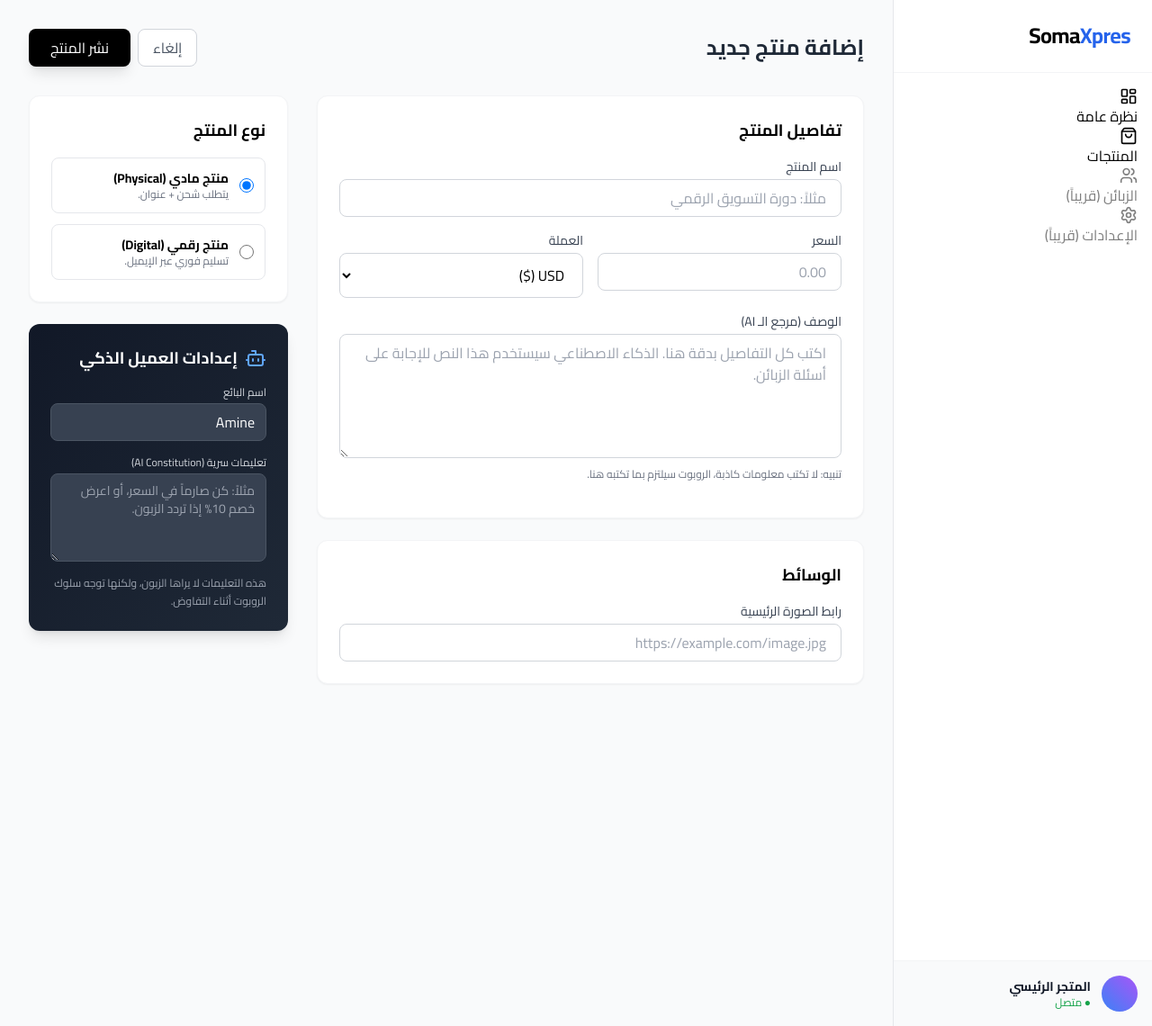
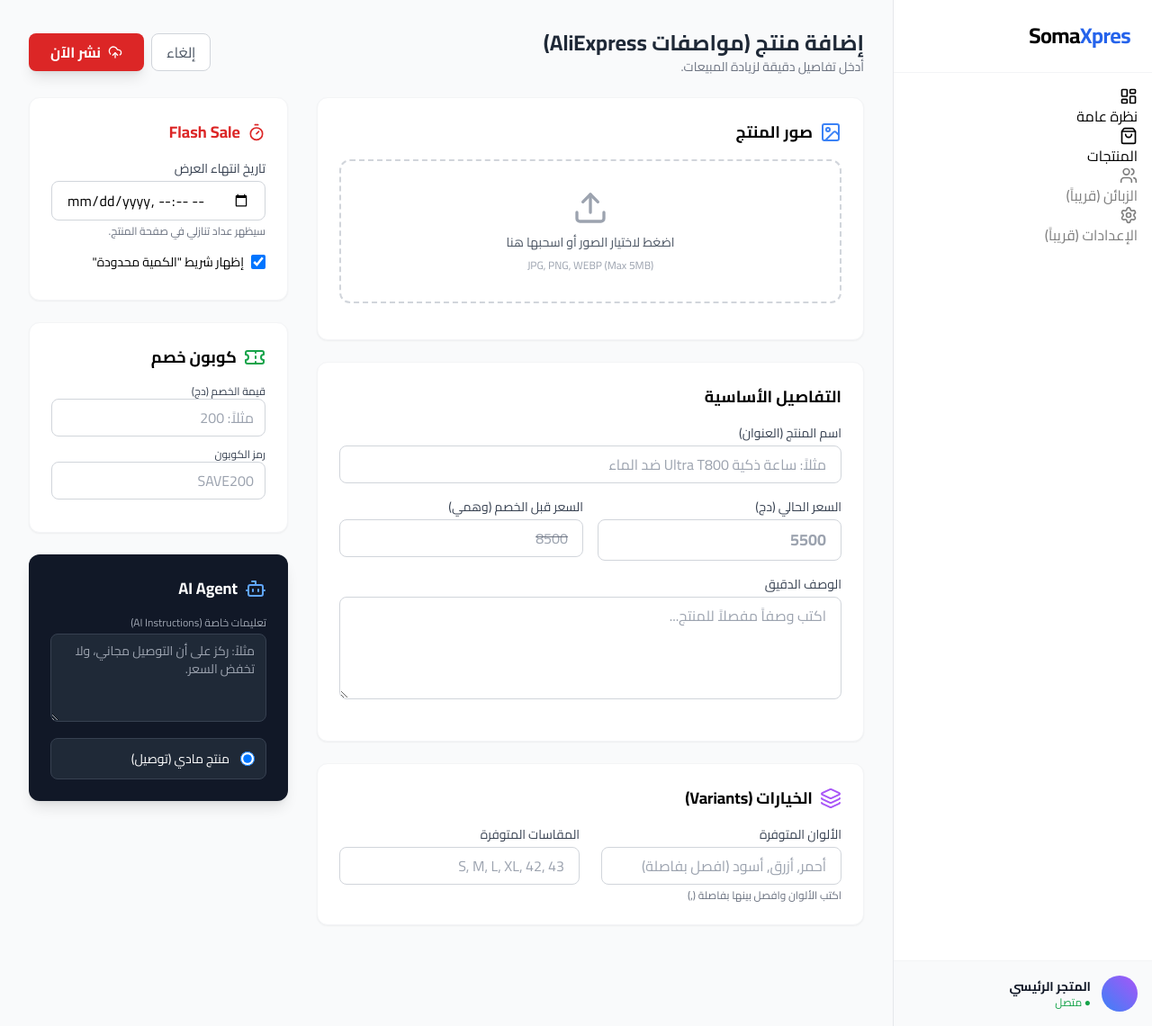
Before and after one commit to Moussabenmoussa/SomaXpres, a Flask app: page /dashboard/products/new in a window 1280 px wide. Shown: the whole page at 90% size. Run offline with Flask 3, Linux system fonts and the light colour scheme; some libraries are stand-ins or nearby versions.

Commit message:
Update add_product.html

```diff
--- a/app/templates/dashboard/add_product.html
+++ b/app/templates/dashboard/add_product.html
@@ -1,109 +1,219 @@
 {% extends "layout_dashboard.html" %}
 
 {% block content %}
-<div class="max-w-5xl mx-auto">
+<div class="max-w-5xl mx-auto pb-20">
 
-    <div class="flex justify-between items-center mb-8">
-        <h2 class="text-2xl font-bold text-gray-800">إضافة منتج جديد</h2>
+    <div class="flex justify-between items-center mb-6">
+        <div>
+            <h2 class="text-2xl font-bold text-gray-800">إضافة منتج (مواصفات AliExpress)</h2>
+            <p class="text-sm text-gray-500">أدخل تفاصيل دقيقة لزيادة المبيعات.</p>
+        </div>
         <div class="flex gap-2">
-            <button class="px-4 py-2 text-gray-600 bg-white border border-gray-300 rounded-lg hover:bg-gray-50">إلغاء</button>
-            <button type="submit" form="productForm" class="px-6 py-2 bg-black text-white rounded-lg hover:bg-gray-800 shadow-lg">نشر المنتج</button>
+            <a href="/dashboard" class="px-4 py-2 text-gray-600 bg-white border border-gray-300 rounded-lg hover:bg-gray-50">إلغاء</a>
+            <button type="submit" form="productForm" class="px-6 py-2 bg-red-600 text-white rounded-lg hover:bg-red-700 shadow-lg font-bold flex items-center gap-2">
+                <i data-lucide="upload-cloud" class="w-4 h-4"></i> نشر الآن
+            </button>
         </div>
     </div>
 
     <form id="productForm" action="/dashboard/products/new" method="POST" class="grid grid-cols-1 lg:grid-cols-3 gap-8">
 
-        <!-- العمود الأيمن: تفاصيل المنتج (يأخذ مساحة عمودين) -->
+        <!-- العمود الأيمن: البيانات الأساسية -->
         <div class="lg:col-span-2 space-y-6">
 
-            <!-- الكارت الأول: المعلومات الأساسية -->
+            <!-- 1. الصور (Multi-Upload) -->
             <div class="bg-white p-6 rounded-xl shadow-sm border border-gray-100">
-                <h3 class="font-bold text-lg mb-4">تفاصيل المنتج</h3>
+                <h3 class="font-bold text-lg mb-4 flex items-center gap-2">
+                    <i data-lucide="image" class="text-blue-500"></i> صور المنتج
+                </h3>
+
+                <!-- منطقة الرفع -->
+                <div class="border-2 border-dashed border-gray-300 rounded-xl p-8 text-center hover:bg-gray-50 transition cursor-pointer relative" id="dropZone">
+                    <input type="file" id="fileInput" multiple accept="image/*" class="absolute inset-0 w-full h-full opacity-0 cursor-pointer" onchange="handleFiles(this.files)">
+                    <div class="space-y-2">
+                        <i data-lucide="upload" class="w-10 h-10 mx-auto text-gray-400"></i>
+                        <p class="text-sm font-medium text-gray-600">اضغط لاختيار الصور أو اسحبها هنا</p>
+                        <p class="text-xs text-gray-400">JPG, PNG, WEBP (Max 5MB)</p>
+                    </div>
+                </div>
+
+                <!-- معاينة الصور (Gallery) -->
+                <div id="galleryPreview" class="grid grid-cols-4 gap-4 mt-4"></div>
+
+                <!-- حقل مخفي لتخزين الروابط وإرسالها للسيرفر -->
+                <input type="hidden" name="images_list" id="imagesList">
+            </div>
+
+            <!-- 2. التفاصيل والسعر -->
+            <div class="bg-white p-6 rounded-xl shadow-sm border border-gray-100">
+                <h3 class="font-bold text-lg mb-4">التفاصيل الأساسية</h3>
 
                 <div class="mb-4">
-                    <label class="block text-sm font-medium text-gray-700 mb-1">اسم المنتج</label>
-                    <input type="text" name="name" required class="w-full px-4 py-2 border border-gray-300 rounded-lg focus:ring-2 focus:ring-black focus:border-transparent outline-none" placeholder="مثلاً: دورة التسويق الرقمي">
+                    <label class="block text-sm font-medium text-gray-700 mb-1">اسم المنتج (العنوان)</label>
+                    <input type="text" name="name" required class="w-full px-4 py-2 border border-gray-300 rounded-lg focus:ring-2 focus:ring-red-500 outline-none" placeholder="مثلاً: ساعة ذكية Ultra T800 ضد الماء">
                 </div>
 
                 <div class="grid grid-cols-2 gap-4 mb-4">
                     <div>
-                        <label class="block text-sm font-medium text-gray-700 mb-1">السعر</label>
-                        <input type="number" name="price" step="0.01" required class="w-full px-4 py-2 border border-gray-300 rounded-lg focus:ring-2 focus:ring-black outline-none" placeholder="0.00">
+                        <label class="block text-sm font-medium text-gray-700 mb-1">السعر الحالي (دج)</label>
+                        <input type="number" name="price" required class="w-full px-4 py-2 border border-gray-300 rounded-lg focus:ring-2 focus:ring-red-500 outline-none text-lg font-bold" placeholder="5500">
                     </div>
                     <div>
-                        <label class="block text-sm font-medium text-gray-700 mb-1">العملة</label>
-                        <select name="currency" class="w-full px-4 py-2 border border-gray-300 rounded-lg focus:ring-2 focus:ring-black outline-none bg-white">
-                            <option value="$">USD ($)</option>
-                            <option value="DZD">DZD (دج)</option>
-                            <option value="EUR">EUR (€)</option>
-                        </select>
+                        <label class="block text-sm font-medium text-gray-700 mb-1">السعر قبل الخصم (وهمي)</label>
+                        <input type="number" name="old_price" class="w-full px-4 py-2 border border-gray-300 rounded-lg text-gray-500 line-through" placeholder="8500">
                     </div>
                 </div>
 
                 <div class="mb-4">
-                    <label class="block text-sm font-medium text-gray-700 mb-1">الوصف (مرجع الـ AI)</label>
-                    <textarea name="description" rows="5" required class="w-full px-4 py-2 border border-gray-300 rounded-lg focus:ring-2 focus:ring-black outline-none" placeholder="اكتب كل التفاصيل بدقة هنا. الذكاء الاصطناعي سيستخدم هذا النص للإجابة على أسئلة الزبائن."></textarea>
-                    <p class="text-xs text-gray-500 mt-1">تنبيه: لا تكتب معلومات كاذبة، الروبوت سيلتزم بما تكتبه هنا.</p>
+                    <label class="block text-sm font-medium text-gray-700 mb-1">الوصف الدقيق</label>
+                    <textarea name="description" rows="4" class="w-full px-4 py-2 border border-gray-300 rounded-lg focus:ring-2 focus:ring-red-500 outline-none" placeholder="اكتب وصفاً مفصلاً للمنتج..."></textarea>
                 </div>
             </div>
 
-            <!-- الكارت الثاني: الصور -->
+            <!-- 3. المتغيرات (Colors & Sizes) -->
             <div class="bg-white p-6 rounded-xl shadow-sm border border-gray-100">
-                <h3 class="font-bold text-lg mb-4">الوسائط</h3>
-                <div>
-                    <label class="block text-sm font-medium text-gray-700 mb-1">رابط الصورة الرئيسية</label>
-                    <input type="url" name="image_url" class="w-full px-4 py-2 border border-gray-300 rounded-lg focus:ring-2 focus:ring-black outline-none" placeholder="https://example.com/image.jpg">
+                <div class="flex justify-between items-center mb-4">
+                    <h3 class="font-bold text-lg flex items-center gap-2">
+                        <i data-lucide="layers" class="text-purple-500"></i> الخيارات (Variants)
+                    </h3>
+                </div>
+
+                <div class="grid grid-cols-1 md:grid-cols-2 gap-6">
+                    <!-- الألوان -->
+                    <div>
+                        <label class="block text-sm font-medium text-gray-700 mb-1">الألوان المتوفرة</label>
+                        <input type="text" name="colors" class="w-full px-4 py-2 border border-gray-300 rounded-lg focus:ring-2 focus:ring-purple-500 outline-none" placeholder="أحمر, أزرق, أسود (افصل بفاصلة)">
+                        <p class="text-xs text-gray-500 mt-1">اكتب الألوان وافصل بينها بفاصلة (,)</p>
+                    </div>
+
+                    <!-- المقاسات -->
+                    <div>
+                        <label class="block text-sm font-medium text-gray-700 mb-1">المقاسات المتوفرة</label>
+                        <input type="text" name="sizes" class="w-full px-4 py-2 border border-gray-300 rounded-lg focus:ring-2 focus:ring-purple-500 outline-none" placeholder="S, M, L, XL, 42, 43">
+                    </div>
                 </div>
             </div>
+
         </div>
 
-        <!-- العمود الأيسر: إعدادات الذكاء (The Brain) -->
+        <!-- العمود الأيسر: الإعدادات النفسية والذكاء -->
         <div class="lg:col-span-1 space-y-6">
 
-            <!-- إعدادات النوع -->
+            <!-- إعدادات العرض (Flash Sale) -->
             <div class="bg-white p-6 rounded-xl shadow-sm border border-gray-100">
-                <h3 class="font-bold text-lg mb-4">نوع المنتج</h3>
-                <div class="space-y-3">
-                    <label class="flex items-center gap-3 p-3 border rounded-lg cursor-pointer hover:bg-gray-50 transition">
-                        <input type="radio" name="product_type" value="physical" checked class="w-4 h-4 text-black focus:ring-black">
-                        <div>
-                            <span class="block font-bold text-sm">منتج مادي (Physical)</span>
-                            <span class="block text-xs text-gray-500">يتطلب شحن + عنوان.</span>
-                        </div>
-                    </label>
-                    <label class="flex items-center gap-3 p-3 border rounded-lg cursor-pointer hover:bg-gray-50 transition">
-                        <input type="radio" name="product_type" value="digital" class="w-4 h-4 text-black focus:ring-black">
-                        <div>
-                            <span class="block font-bold text-sm">منتج رقمي (Digital)</span>
-                            <span class="block text-xs text-gray-500">تسليم فوري عبر الإيميل.</span>
-                        </div>
+                <h3 class="font-bold text-lg mb-4 text-red-600 flex items-center gap-2">
+                    <i data-lucide="timer" class="w-5 h-5"></i> Flash Sale
+                </h3>
+
+                <div class="mb-4">
+                    <label class="block text-sm font-medium text-gray-700 mb-1">تاريخ انتهاء العرض</label>
+                    <input type="datetime-local" name="offer_end_time" class="w-full px-4 py-2 border border-gray-300 rounded-lg outline-none">
+                    <p class="text-xs text-gray-500 mt-1">سيظهر عداد تنازلي في صفحة المنتج.</p>
+                </div>
+
+                <div class="mb-2">
+                    <label class="flex items-center gap-2 cursor-pointer">
+                        <input type="checkbox" name="show_stock_bar" checked class="w-4 h-4 text-red-600 rounded">
+                        <span class="text-sm font-medium">إظهار شريط "الكمية محدودة"</span>
                     </label>
                 </div>
             </div>
 
-            <!-- إعدادات البائع الآلي (AI Agent) -->
-            <div class="bg-gradient-to-br from-gray-900 to-gray-800 text-white p-6 rounded-xl shadow-lg">
-                <div class="flex items-center gap-2 mb-4">
-                    <i data-lucide="bot" class="text-blue-400"></i>
-                    <h3 class="font-bold text-lg">إعدادات العميل الذكي</h3>
+            <!-- إعدادات الكوبون -->
+            <div class="bg-white p-6 rounded-xl shadow-sm border border-gray-100">
+                <h3 class="font-bold text-lg mb-4 flex items-center gap-2">
+                    <i data-lucide="ticket" class="text-green-600"></i> كوبون خصم
+                </h3>
+                <div class="mb-3">
+                    <label class="block text-xs font-medium text-gray-700">قيمة الخصم (دج)</label>
+                    <input type="number" name="coupon_value" placeholder="مثلاً: 200" class="w-full px-3 py-2 border border-gray-300 rounded-lg">
+                </div>
+                <div class="mb-3">
+                    <label class="block text-xs font-medium text-gray-700">رمز الكوبون</label>
+                    <input type="text" name="coupon_code" placeholder="SAVE200" class="w-full px-3 py-2 border border-gray-300 rounded-lg uppercase">
+                </div>
+            </div>
+
+            <!-- إعدادات الروبوت (AI) -->
+            <div class="bg-gray-900 text-white p-6 rounded-xl shadow-lg">
+                <h3 class="font-bold text-lg mb-4 flex items-center gap-2">
+                    <i data-lucide="bot" class="text-blue-400"></i> AI Agent
+                </h3>
+
+                <div class="mb-3">
+                    <label class="block text-xs font-medium text-gray-400 mb-1">تعليمات خاصة (AI Instructions)</label>
+                    <textarea name="ai_instructions" rows="4" class="w-full px-3 py-2 bg-gray-800 border border-gray-700 rounded-lg text-white text-sm" placeholder="مثلاً: ركز على أن التوصيل مجاني، ولا تخفض السعر."></textarea>
                 </div>
 
-                <div class="mb-4">
-                    <label class="block text-xs font-medium text-gray-300 mb-1">اسم البائع</label>
-                    <input type="text" name="bot_name" value="Amine" class="w-full px-3 py-2 bg-gray-700 border border-gray-600 rounded-lg text-white focus:outline-none focus:border-blue-400">
+                <div class="p-3 bg-gray-800 rounded-lg border border-gray-700">
+                    <label class="flex items-center gap-3 cursor-pointer">
+                        <input type="radio" name="product_type" value="physical" checked class="w-4 h-4 text-blue-500">
+                        <span class="text-sm">منتج مادي (توصيل)</span>
+                    </label>
                 </div>
-
-                <div class="mb-2">
-                    <label class="block text-xs font-medium text-gray-300 mb-1">تعليمات سرية (AI Constitution)</label>
-                    <textarea name="ai_instructions" rows="4" class="w-full px-3 py-2 bg-gray-700 border border-gray-600 rounded-lg text-white focus:outline-none focus:border-blue-400 text-sm" placeholder="مثلاً: كن صارماً في السعر، أو اعرض خصم 10% إذا تردد الزبون."></textarea>
-                </div>
-
-                <p class="text-xs text-gray-400 leading-relaxed">
-                    هذه التعليمات لا يراها الزبون، ولكنها توجه سلوك الروبوت أثناء التفاوض.
-                </p>
             </div>
 
         </div>
     </form>
 </div>
+
+<!-- Script for Image Upload (Cloudinary Logic) -->
+<script>
+    // إعدادات Cloudinary الخاصة بك
+    const CLOUD_NAME = "dvtuocsxs";
+    const UPLOAD_PRESET = "DZmarket";
+
+    const uploadedImages = []; // مصفوفة لتخزين الروابط
+
+    async function handleFiles(files) {
+        const gallery = document.getElementById('galleryPreview');
+        const hiddenInput = document.getElementById('imagesList');
+
+        for (let i = 0; i < files.length; i++) {
+            const file = files[i];
+
+            // 1. إظهار معاينة مؤقتة (Loading)
+            const loadingDiv = document.createElement('div');
+            loadingDiv.className = "aspect-square bg-gray-100 rounded-lg flex items-center justify-center animate-pulse border";
+            loadingDiv.innerHTML = '<i data-lucide="loader-2" class="w-6 h-6 animate-spin text-gray-400"></i>';
+            gallery.appendChild(loadingDiv);
+            lucide.createIcons();
+
+            // 2. الرفع إلى Cloudinary
+            const formData = new FormData();
+            formData.append('file', file);
+            formData.append('upload_preset', UPLOAD_PRESET);
+
+            try {
+                const response = await fetch(`https://api.cloudinary.com/v1_1/${CLOUD_NAME}/image/upload`, {
+                    method: 'POST',
+                    body: formData
+                });
+                const data = await response.json();
+
+                if (data.secure_url) {
+                    // تحسين الرابط (Auto Quality & Format)
+                    const optimizedUrl = data.secure_url.replace('/upload/', '/upload/f_auto,q_auto/');
+
+                    // تحديث المعاينة بالصورة الحقيقية
+                    loadingDiv.className = "aspect-square relative group rounded-lg overflow-hidden border border-gray-200";
+                    loadingDiv.innerHTML = `
+                        <img src="${optimizedUrl}" class="w-full h-full object-cover">
+                        <div class="absolute inset-0 bg-black/40 hidden group-hover:flex items-center justify-center cursor-pointer text-white text-xs font-bold">تم الرفع</div>
+                    `;
+
+                    // إضافة الرابط للمصفوفة
+                    uploadedImages.push(optimizedUrl);
+
+                    // تحديث الحقل المخفي (ليتم إرساله للباك إند)
+                    hiddenInput.value = JSON.stringify(uploadedImages);
+                }
+            } catch (error) {
+                console.error('Upload Error:', error);
+                loadingDiv.remove(); // حذف العنصر إذا فشل الرفع
+                alert("فشل رفع بعض الصور، يرجى المحاولة مرة أخرى.");
+            }
+        }
+    }
+</script>
 {% endblock %}
```
